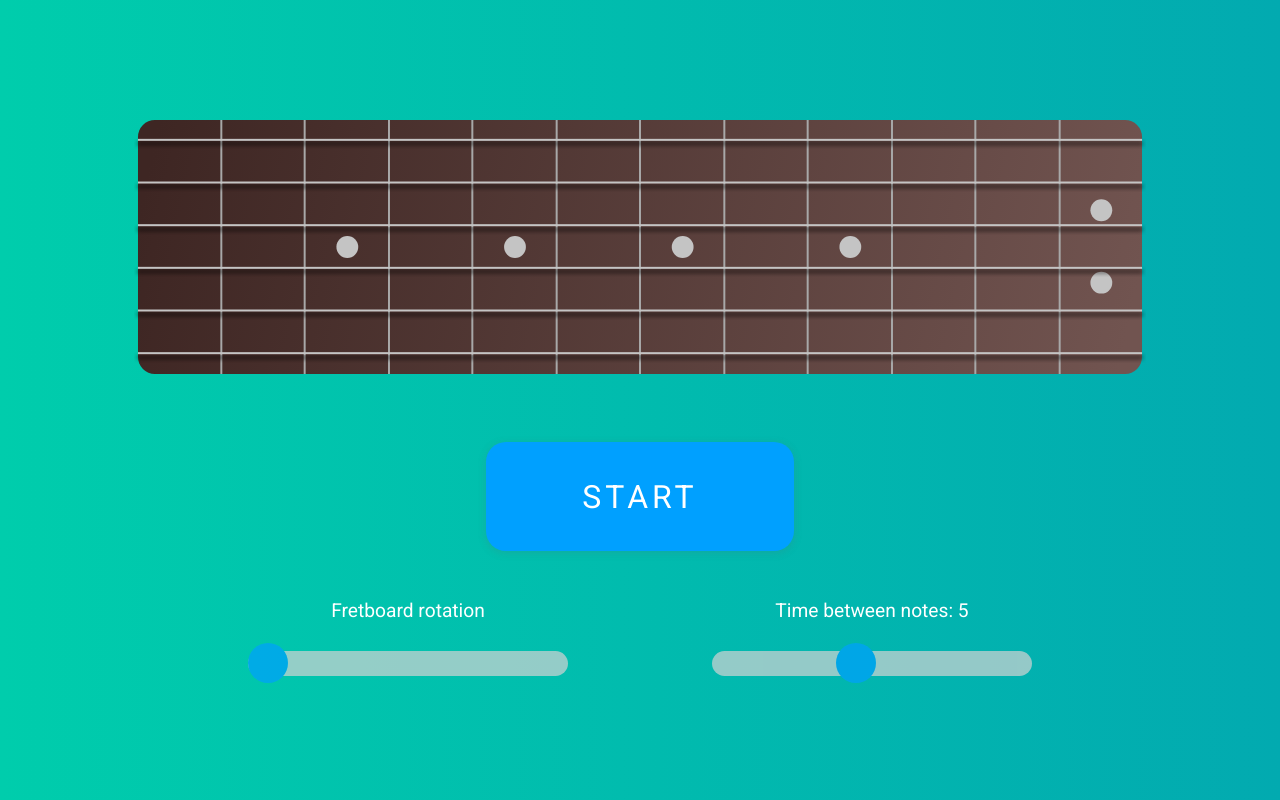
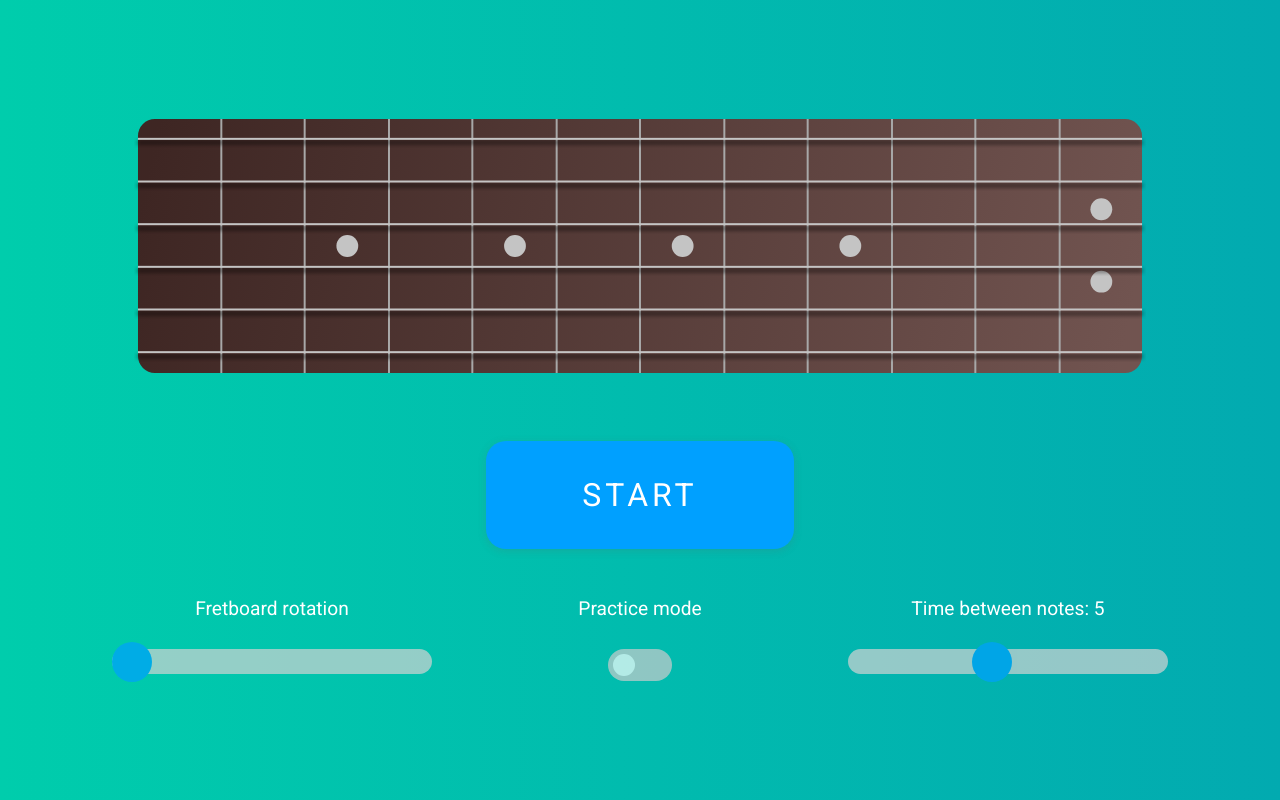
Before and after one commit to jikol1906/fretboard-learner, a React (Create React App) app: page / in a window 1280 px wide. Built offline with nearby package versions, Linux system fonts and the light colour scheme.

Commit message:
added checkbox in meny

```diff
--- a/src/containers/Menu/Menu.tsx
+++ b/src/containers/Menu/Menu.tsx
@@ -1,10 +1,11 @@
 import * as React from 'react';
 import { useState } from 'react';
 import { useAppDispatch, useAppSelector } from '../../app/hooks';
+import Checkbox from '../../components/Checkbox/Checkbox';
 import { Label } from '../../components/Label/Label';
 import { Range } from '../../components/Range/Range';
 import { StartButton } from '../../components/StartButton/StartButton';
-import { selectFretboardRotation, selectTimeBetween, setFretboardRotation, setGameStarted, setTimeBetween } from '../../redux/appSlice';
+import { selectFretboardRotation, selectTimeBetween, setFretboardRotation, setGameStarted, setPracticemode, setTimeBetween } from '../../redux/appSlice';
 import { StyledMenu } from './MenuStyles';
 
 interface IMenuProps {
@@ -23,7 +24,11 @@ const Menu: React.FunctionComponent<IMenuProps> = (props) => {
             <Label htmlFor="rotation">Fretboard rotation</Label>
             <Range  onChange={e => dispatch(setFretboardRotation(+e.target.value))} type="range" min="0" max="70" value={rotation} step="1" id="rotation"/>
           </div>
-          <div style={{gridArea:'a3'}}>
+          <div style={{gridArea:'a3', textAlign:'center'}}>
+            <Label htmlFor="checkbox">Practice mode</Label>
+            <Checkbox id="checkbox" onChange={(e) => dispatch(setPracticemode(e.target.checked))}/>
+          </div>
+          <div style={{gridArea:'a4'}}>
             <Label htmlFor="timebetween">Time between notes: {timebetween / 10}</Label>
             <Range  onChange={e => dispatch(setTimeBetween(+e.target.value))} type="range" min="10" max="100" value={timebetween} step="5" id="timebetween"/>
           </div>
--- a/src/containers/Menu/MenuStyles.ts
+++ b/src/containers/Menu/MenuStyles.ts
@@ -2,12 +2,14 @@ import styled from "styled-components";
 
 export const StyledMenu = styled.div`
     display: grid;
+    padding: 0 2em;
     grid-template-areas:
-        "a1 a1"
-        "a2 a3";
+        "a1 a1 a1"
+        "a2 a3 a4";
+    grid-template-columns: repeat(3,1fr);
     justify-items: center;
     justify-content: center;
     font-size: min(1.7vw,1rem);
     grid-row-gap: 3em;
-    grid-column-gap: 9em;
+    grid-column-gap: 3em;
 `
```
